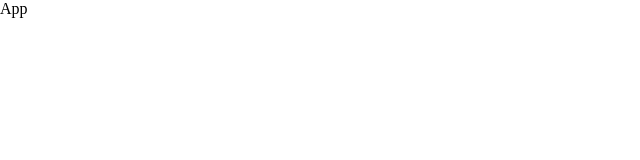
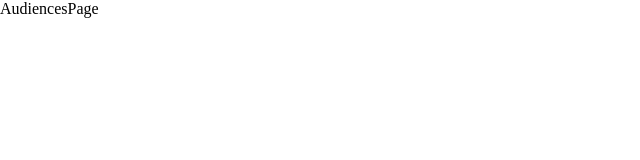
Before and after one commit to 8xbyte/da-mid-admin, a React app: page /audiences in a window 1280 px wide. Shown: the top 160 px of the page, without its empty margins (0-640 px from the left). Built offline with nearby package versions, Linux system fonts and the light colour scheme.

Commit message:
Update app component Add page navigation

```diff
--- a/src/App.tsx
+++ b/src/App.tsx
@@ -1,7 +1,25 @@
 import React from 'react'
+import Block from '@components/Block'
+import AudiencesPage from '@pages/AudiencesPage'
+import ClassesPage from '@pages/ClassesPage'
+import GroupsPage from '@pages/GroupsPage'
+import SubjectsPage from '@pages/SubjectsPage'
+import TeachersPage from '@pages/TeachersPage'
+
+import { Route, Routes } from 'react-router-dom'
 
 const App: React.FC = () => {
-    return <div>App</div>
+    return (
+        <Block>
+            <Routes>
+                <Route path='/audiences' element={<AudiencesPage />} />
+                <Route path='/classes' element={<ClassesPage />} />
+                <Route path='/groups' element={<GroupsPage />} />
+                <Route path='/subjects' element={<SubjectsPage />} />
+                <Route path='/teachers' element={<TeachersPage />} />
+            </Routes>
+        </Block>
+    )
 }
 
 export default App
```
